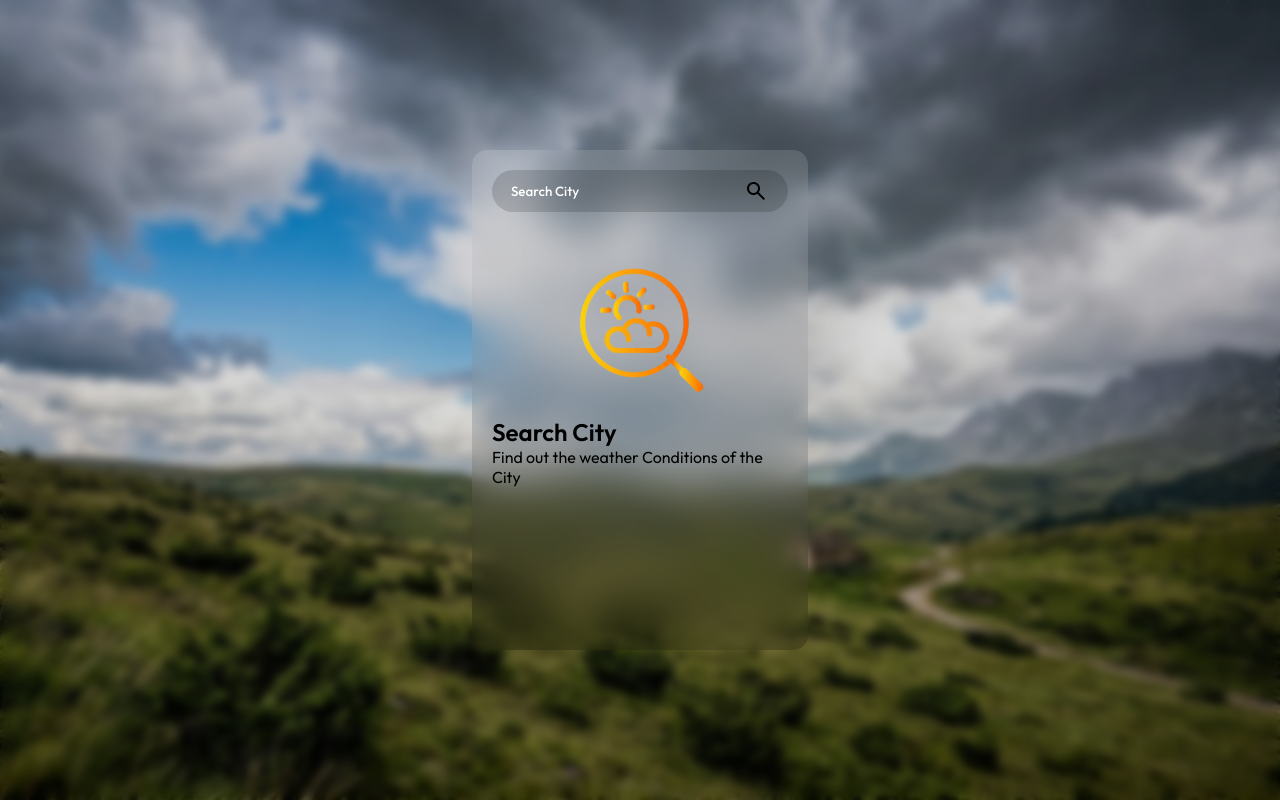
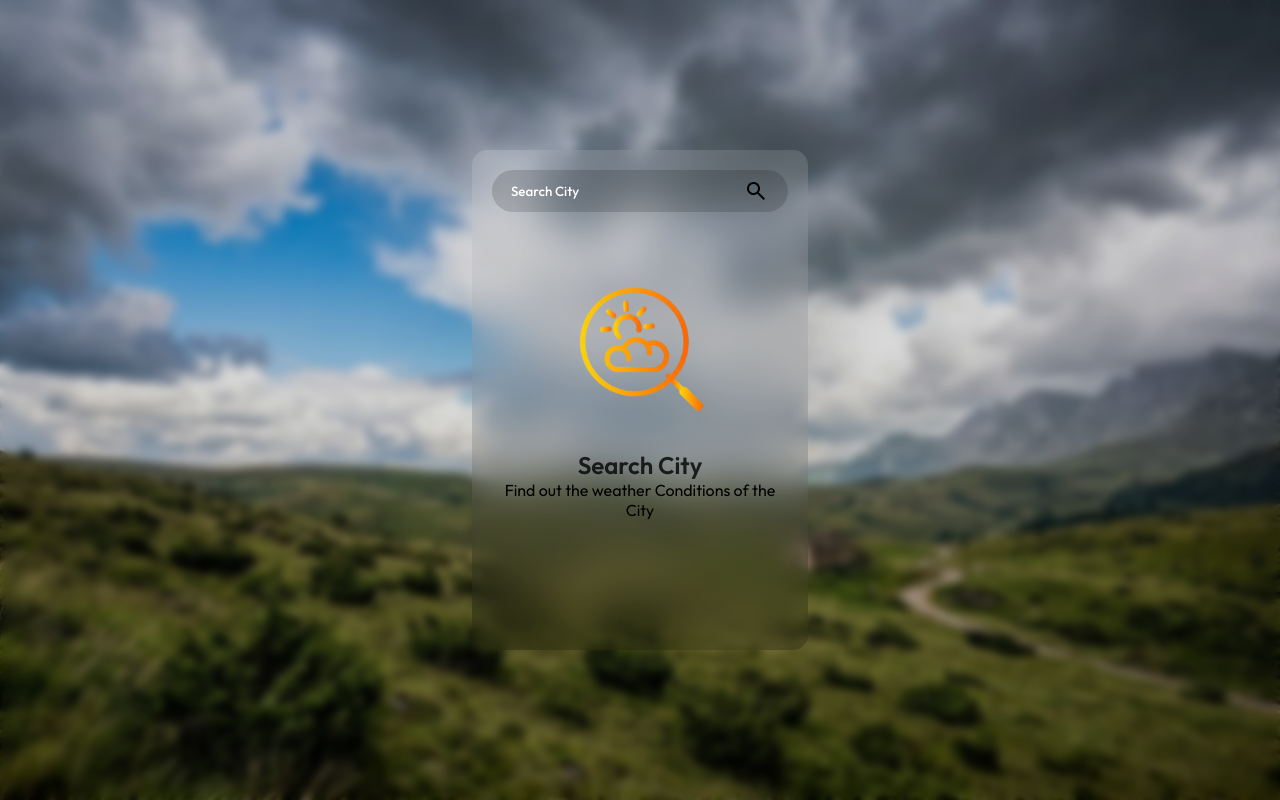
Before and after one commit to Prasanna-Perera/Weather-App, a plain HTML site: page index.html in a window 1280 px wide. Drawn offline with nearby package versions, Linux system fonts and the light colour scheme; no server answers.

Commit message:
Refactor code structure for improved readability and maintainability

```diff
--- a/app.js
+++ b/app.js
@@ -1,11 +1,12 @@
-fetch("https://api.weatherapi.com/v1/forecast.json?key=f7ee12e0d9ec4b9d948105446261210&q=Colombo&days=7")
-.then(response => response.json())
-.then(data => {
-    console.log(data);
+// const API_KEY = "f7ee12e0d9ec4b9d948105446261210";
 
-  /*  document.getElementById("time").innerText = data.current.last_updated;
-    document.getElementById("temp").innerText = data.current.temp_c;
-    document.getElementById("current-text").innerText = data.current.condition.text;
-    document.getElementById("img").innerHTML = `<img src="${data.current.condition.icon}">`;
-*/
-});
+// async function getWeather(city = "Colombo") {
+//     const url = `https://api.weatherapi.com/v1/forecast.json?key=${API_KEY}&q=${encodeURIComponent(city)}&days=7`;
+//     const response = await fetch(url);
+
+//     if (!response.ok) {
+//         throw new Error("Unable to retrieve weather data.");
+//     }
+
+//     return response.json();
+//}
--- a/index.html
+++ b/index.html
@@ -6,6 +6,7 @@
     <meta name="viewport" content="width=device-width, initial-scale=1.0">
     <title>Weather App</title>
     <link rel="stylesheet" href="styles.css">
+    <script src="app.js" defer></script>
     <link rel="stylesheet"
         href="https://fonts.googleapis.com/css2?family=Material+Symbols+Outlined:opsz,wght,FILL,GRAD@24,400,0,0&icon_names=search_location_on" />
 
@@ -87,9 +88,20 @@
         </section>
 
         <section class="search-city section-msg ">
-            <img class="msg-img" src="assets/Search.png">
+            <img src="assets/Search.png">
             <div>
                 <h1>Search City</h1>
+                <h4 class="regular-txt">
+                    Find out the weather Conditions of the City
+                </h4>
+
+            </div>
+        </section>
+
+        <section class="not-found-search-city section-msg" style="display: none;">
+            <img src="assets/Not.png">
+            <div>
+                <h1>City not Found</h1>
                 <h4 class="regular-txt">
                     Find out the weather Conditions of the City
                 </h4>
--- a/styles.css
+++ b/styles.css
@@ -183,9 +183,13 @@ body::before{
     display: flex;
     flex-direction: column;
     align-items: center;
+    text-align: center;
+    gap: 14px;
+    margin-top: 15%;
+    color: rgba(4, 4, 4, 0.812);
 }
 
-.msg-img{
+.section-msg img{
     height: 180px;
     width: fit-content;
 }
```
Also changed, not shown: assets/Not.png (added).
